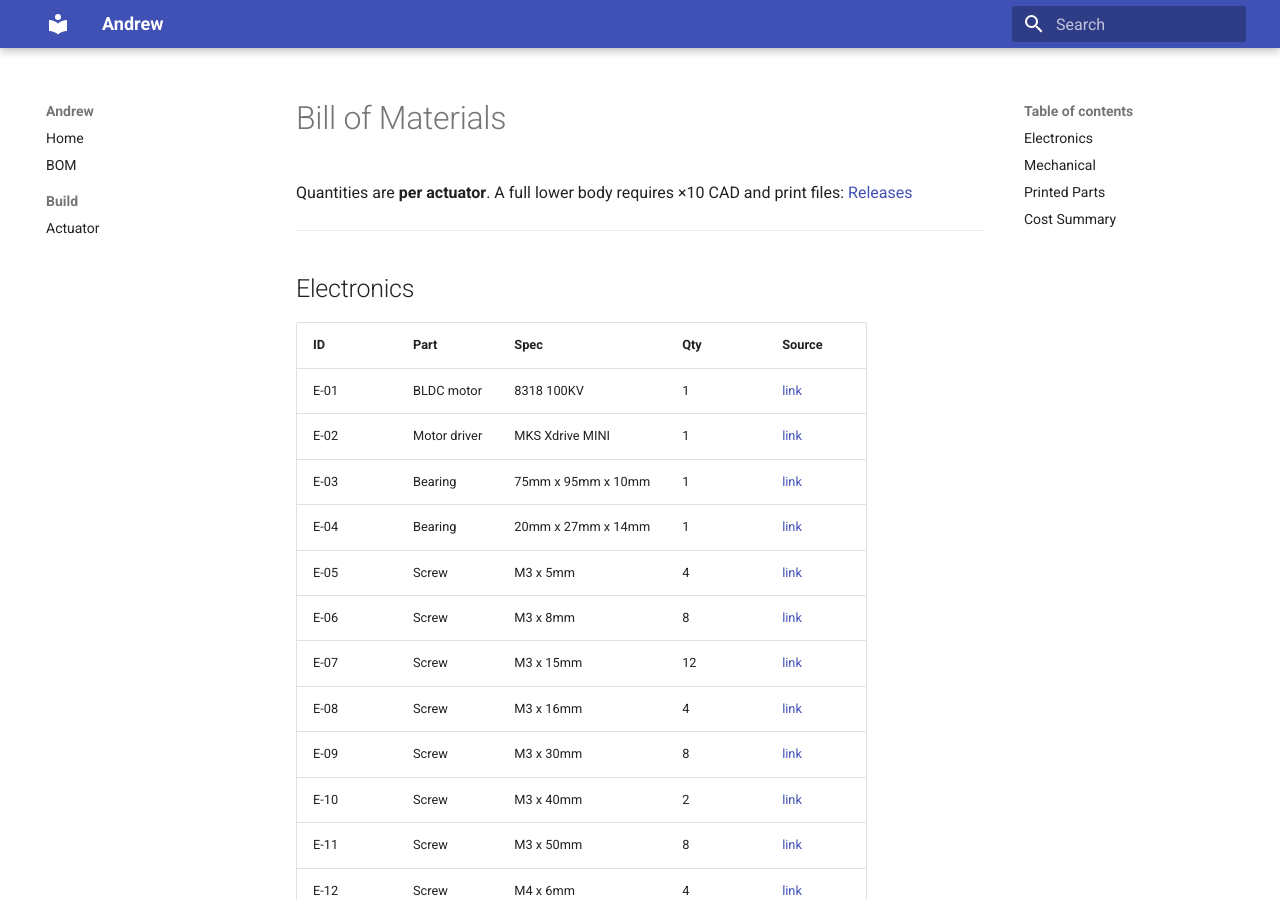
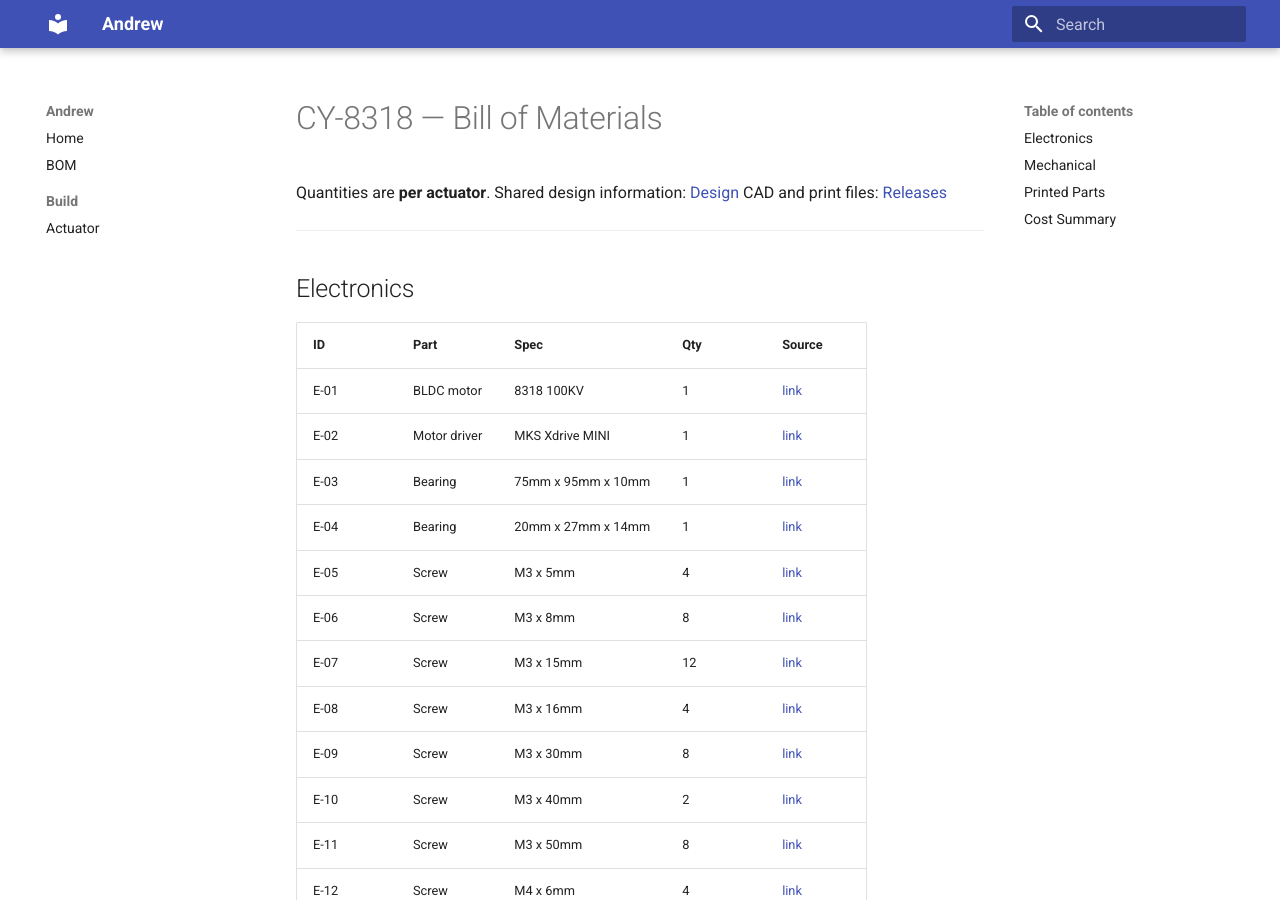
Before and after one commit to w8xin/opencycloid, an MkDocs documentation site: the page built from docs/8318/bom.md, in a window 1280 px wide and 900 px high. Built offline with MkDocs 1.6.1 and Material for MkDocs 9.7.7, drawn with Linux system fonts in a browser that asks for light colours.

Commit message:
Update bom.md

```diff
--- a/docs/8318/bom.md
+++ b/docs/8318/bom.md
@@ -1,6 +1,7 @@
-# Bill of Materials
+# CY-8318 — Bill of Materials
 
-Quantities are **per actuator**. A full lower body requires ×10
+Quantities are **per actuator**.
+Shared design information: [Design](../design.md)
 CAD and print files: [Releases](https://github.com/w8xin/opencycloid/releases)
 
 ---
```
